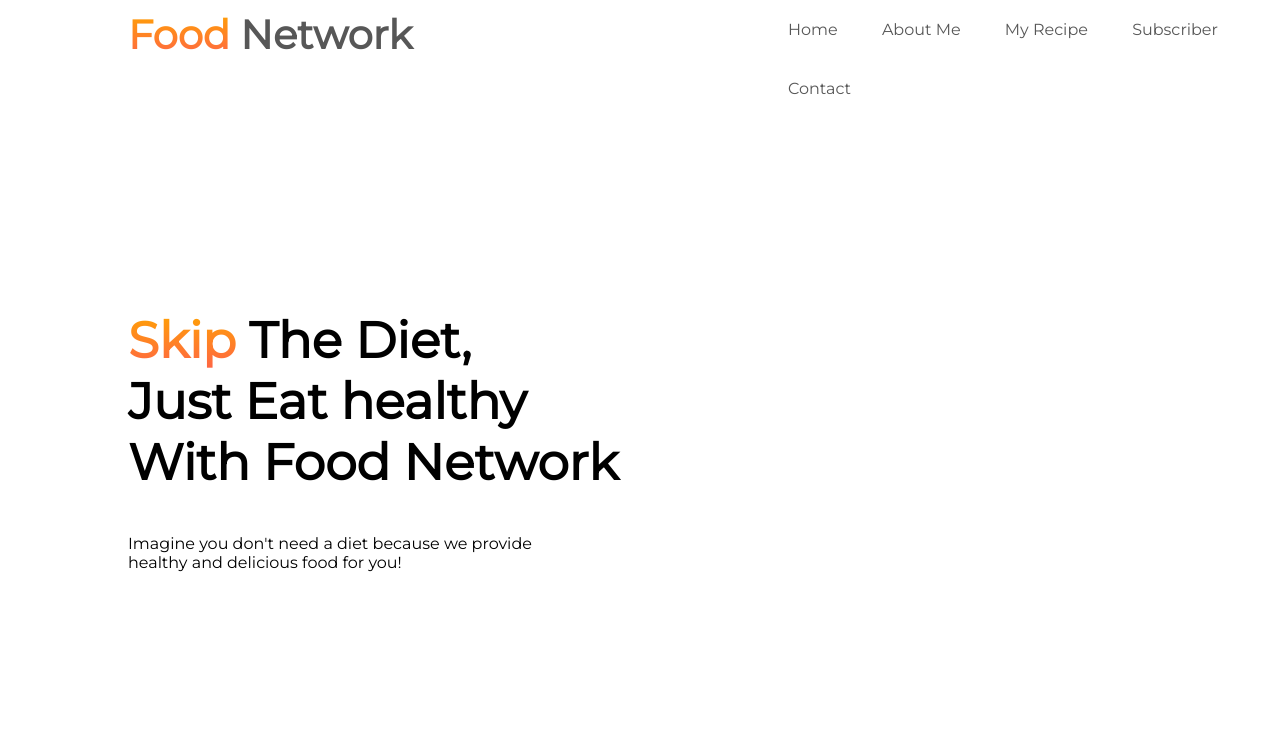
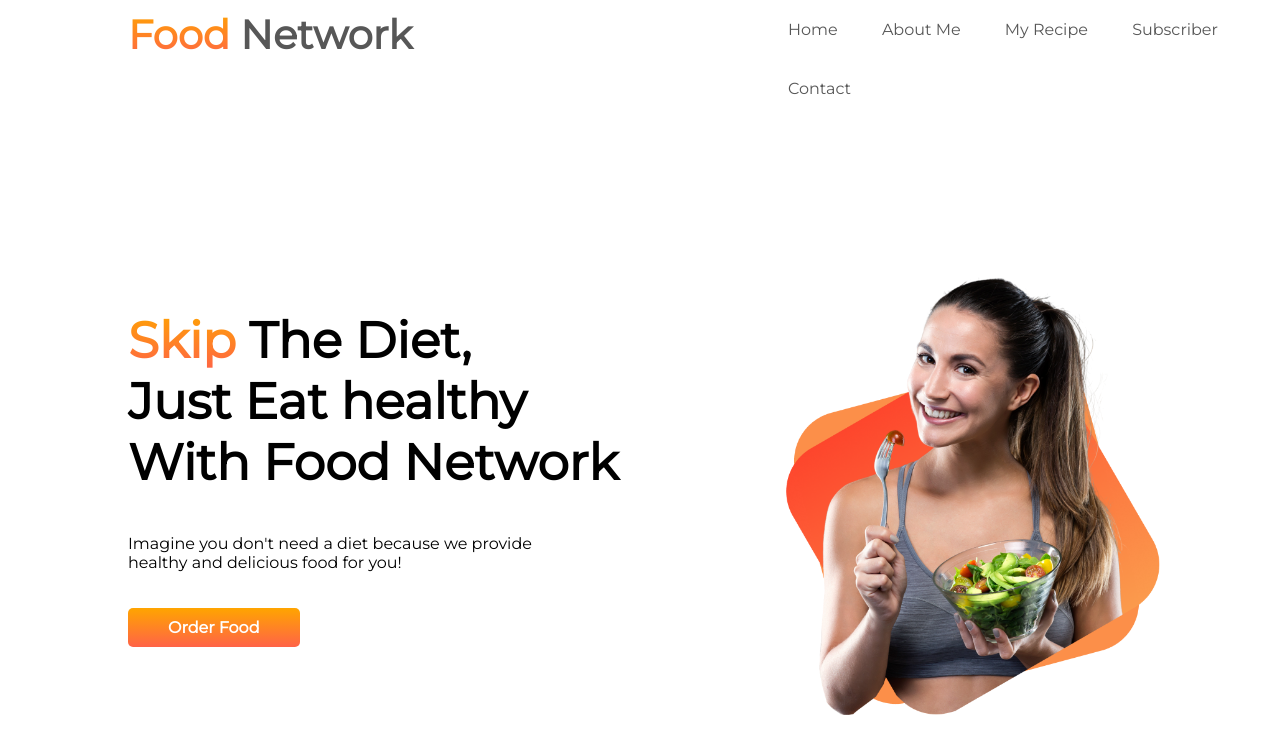
Before and after one commit to hannan-pro/food-network, a plain HTML site: page index.html in a window 1280 px wide. Drawn offline with Linux system fonts and the light colour scheme.

Commit message:
add button

```diff
--- a/index.html
+++ b/index.html
@@ -36,8 +36,11 @@
         <div class="half-width">
             <h1><span class="gradient-color">Skip</span> The Diet,<br> Just Eat healthy<br> With Food Network</h1>
             <p>Imagine you don't need a diet because we provide<br> healthy and delicious food for you!</p>
+            <a  class="link-button" target="_blank" href="https://github.com/hannan-pro">Order Food</a>
         </div>
-        <div class="half-width"></div>
+        <div class="half-width">
+            <img src="images/Group 8425.png" alt="banner image">
+        </div>
     </section>
 </body>
 </html>
--- a/style.css
+++ b/style.css
@@ -12,6 +12,9 @@ h1{
 .half-width{
     width: 50%;
     padding-left: 10%;
+}
+.half-width img{
+    width: 80%;
 }
 .logo a{
     color: #575757;
@@ -47,3 +50,14 @@ nav.menu ul li a{
 nav.menu ul li:hover a{
     color: tomato;
 }
+
+.link-button{
+    text-decoration: none;
+    background-image: linear-gradient(orange, tomato);
+    color: white;
+    padding: 10px 40px;
+    border-radius: 5px;
+    font-weight: 700;
+    display: inline-block;
+    margin-top: 20px;
+}
```
Also changed, not shown: images/Group 8425.png (added).
